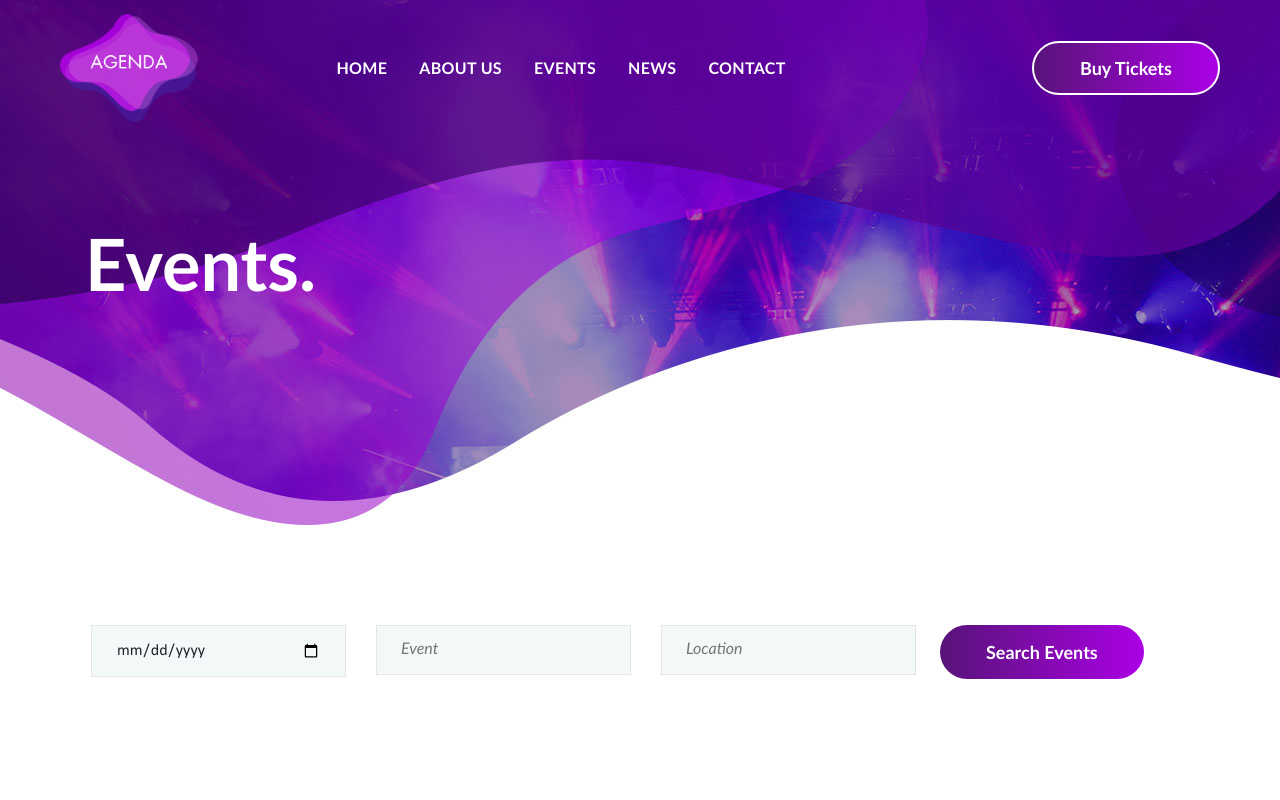
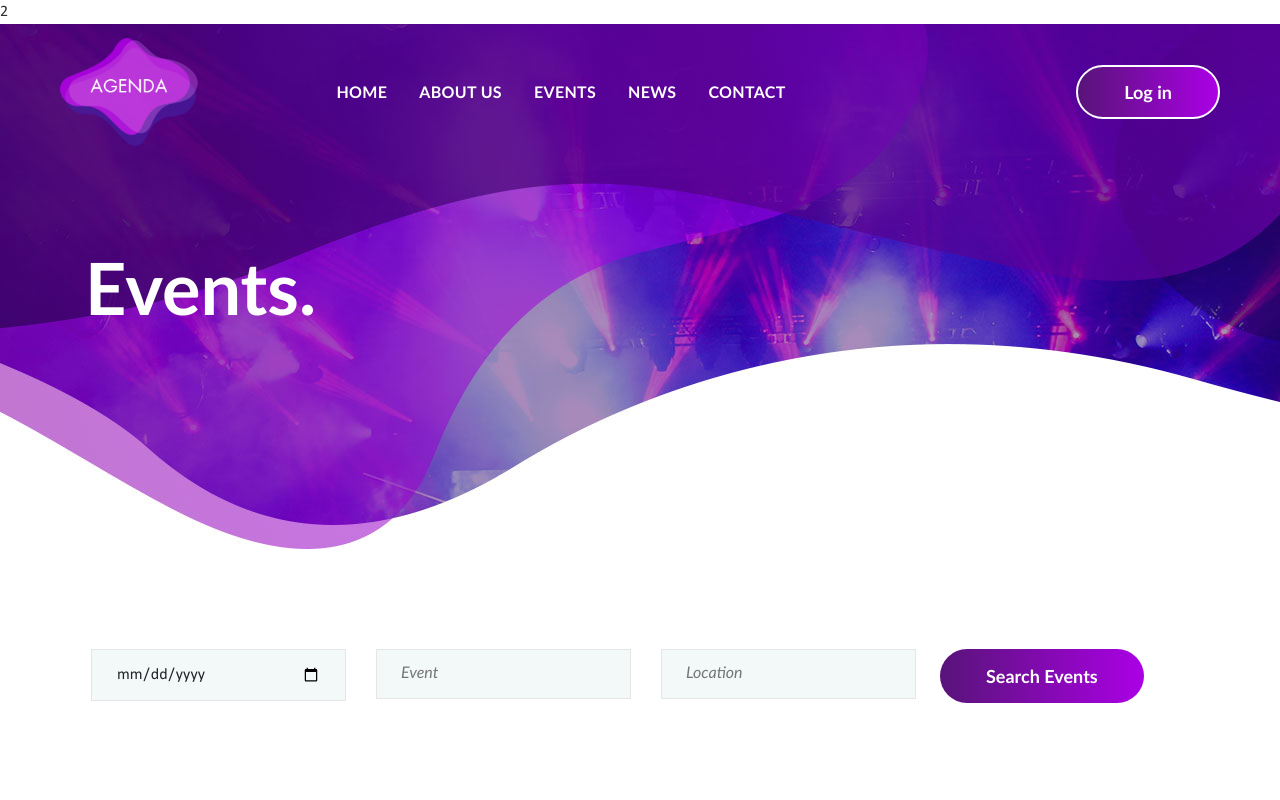
Before and after one commit to samicojones/Site, a plain HTML site: page events.html in a window 1280 px wide. Shown: the top 800 px of the page. Drawn offline with Linux system fonts and the light colour scheme.

Commit message:
commint events

```diff
--- a/events.html
+++ b/events.html
@@ -1,7 +1,7 @@
 <!DOCTYPE html>
 <html lang="en">
 <head>
-    <title>Hello World</title>
+    <title>Events</title>2
 
     <!-- Required meta tags -->
     <meta charset="utf-8">
@@ -53,7 +53,7 @@
 
                 <div class="col-lg-3 d-none d-lg-block order-2 order-lg-3">
                     <div class="buy-tickets">
-                        <a class="btn gradient-bg" href="#">Buy Tickets</a>
+                        <a class="btn gradient-bg" href="#">Log in</a>
                     </div><!-- .buy-tickets -->
                 </div><!-- .col -->
             </div><!-- .row -->
```
